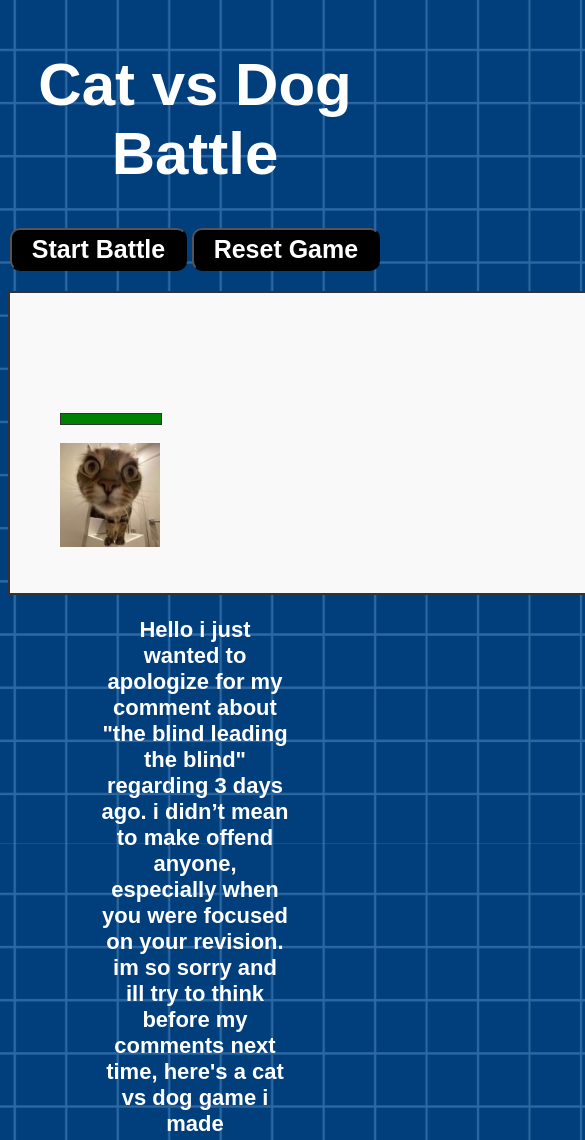
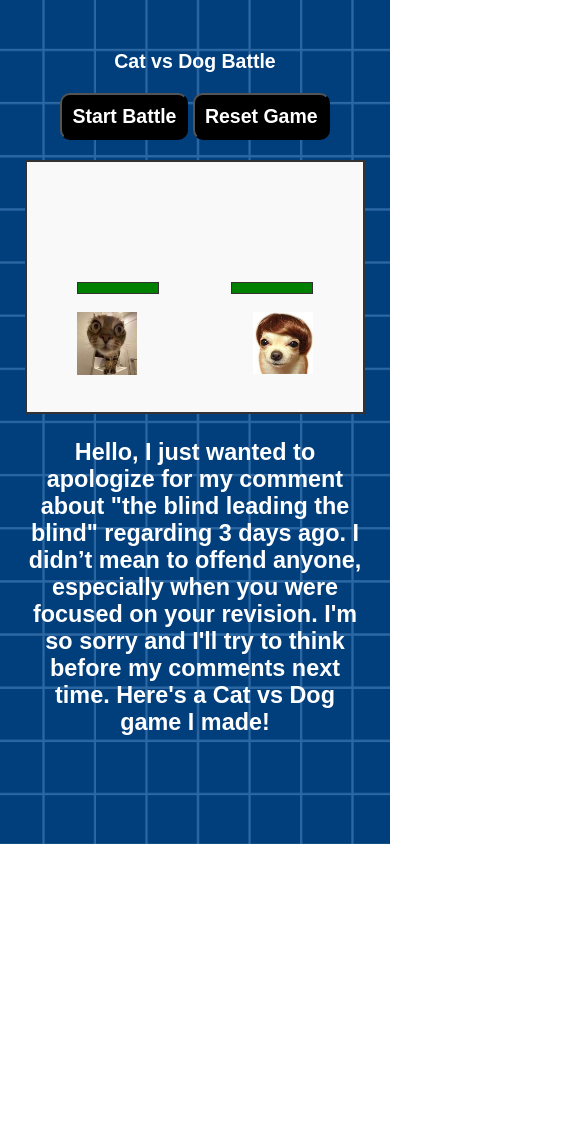
Before and after one commit to shawnsiaw/test, a plain HTML site: page index.html in a window 390 px wide. Shown: the top 1140 px of the page, 585 px wide, since content can reach past the window. After the commit the page ends 844 px from the top, so only its background shows below. Drawn offline with Linux system fonts and the light colour scheme; a web font is replaced by a local one.

Commit message:
Update index.html

```diff
--- a/index.html
+++ b/index.html
@@ -10,35 +10,44 @@
       text-align: center;
       margin-top: 50px;
       font-family: "Amaranth", sans-serif;
-      background-image: url(imagesrenes/grid.jpg);
+      background-image: url('imagesrenes/grid.jpg');
       background-repeat: no-repeat;
       background-attachment: fixed;
       background-size: cover;
       font-weight: bold;
     }
+
     h1 {
-        color:white;
+      color: white;
+      font-size: 4vw; /* Adjust title size dynamically */
     }
+
     #battlefield {
       position: relative;
-      width: 800px !important;
+      width: 90%; /* Make the battlefield responsive */
+      max-width: 800px;
       height: 300px;
       margin: 20px auto;
       border: 2px solid #333;
       background-color: #f9f9f9;
     }
+
     .animal {
       position: absolute;
-      width: 100px;
+      width: 15%; /* Make animals responsive */
+      max-width: 100px;
     }
+
     .cat {
       left: 50px;
       top: 150px;
     }
+
     .dog {
       right: 50px;
       top: 150px;
     }
+
     @keyframes spin {
       0% {
         transform: rotate(0deg);
@@ -47,16 +56,17 @@
         transform: rotate(360deg);
       }
     }
+
     .projectile {
       position: absolute;
-    width: 100px;
+      width: 15%;
       height: 50px;
       background-image: url('imagesrenes/bone.png');
-    background-size: cover; /* Ensures the image covers the entire element */
-    background-repeat: no-repeat; /* Prevents the image from repeating */
-    animation: spin 0.2s linear infinite; /* Spins every 0.2 seconds */
+      background-size: cover;
+      background-repeat: no-repeat;
+      animation: spin 0.2s linear infinite;
+    }
 
-}
     .health-bar-container {
       position: absolute;
       width: 100px;
@@ -65,23 +75,28 @@
       border: 1px solid #333;
       top: 120px;
     }
+
     .health-bar {
       height: 100%;
       background-color: green;
       transition: width 0.3s;
     }
+
     .cat-health-bar {
       left: 50px;
     }
+
     .dog-health-bar {
       right: 50px;
     }
+
     .controls {
       margin-top: 20px;
     }
+
     button {
-        font-size: 25px; /* Font size */
-        max-width: 100%; /* Maximum width */
+      font-size: 4vw; /* Make button font size responsive */
+      max-width: 100%;
       color: white;
       padding: 5px 20px;
       font-weight: bold;
@@ -89,21 +104,18 @@
       background-color: black;
       font-family: "Amaranth", sans-serif;
     }
-    h1 {
-        position: relative;
-        justify-content: center;
-        display: flex;
-        font-size: 60px;
-    }
+
     p {
       position: relative;
       justify-content: center;
       display: flex;
       color: white;
-        font-size: 22px;
-        width: 50%;
-        left: 25%
+      font-size: 1.8vw; /* Adjust paragraph font size */
+      width: 80%; /* Adjust width for mobile */
+      margin: 0 auto;
+      padding-top: 10px;
     }
+
     #p1 {
       position: relative;
       justify-content: center;
@@ -112,6 +124,37 @@
       font-size: 30px;
       top: -50px;
     }
+
+    /* Responsive Styles */
+    @media screen and (max-width: 768px) {
+      #battlefield {
+        height: 250px; /* Adjust height on smaller screens */
+      }
+
+      .animal {
+        width: 18%; /* Adjust size of animals */
+      }
+
+      .health-bar-container {
+        width: 80px; /* Adjust width of health bars */
+      }
+
+      h1 {
+        font-size: 5vw; /* Adjust the font size of the title */
+      }
+
+      button {
+        font-size: 5vw; /* Adjust button font size */
+        padding: 10px;
+      }
+
+      p {
+        font-size: 6vw; /* Adjust paragraph font size */
+        padding: 5px;
+        width: 90%;
+      }
+    }
+
   </style>
 </head>
 <body>
@@ -128,11 +171,9 @@
       <div id="dog-health" class="health-bar"></div>
     </div>
     <img id="cat" class="animal cat" src="imagesrenes/cat.jpg" alt="Cat">
-    <img id="dog" class="animal dog" src="imagesrenes/dog.jpg   " alt="Dog">
+    <img id="dog" class="animal dog" src="imagesrenes/dog.jpg" alt="Dog">
   </div>
-  <p>Hello i just wanted to apologize for my comment about "the blind leading the blind" regarding 3 days ago. i didn’t mean to make offend anyone, especially when you were focused on your revision. im so sorry and ill try to think before my comments next time, here's a cat vs dog game i made
-
-  </p>
+  <p>Hello, I just wanted to apologize for my comment about "the blind leading the blind" regarding 3 days ago. I didn’t mean to offend anyone, especially when you were focused on your revision. I'm so sorry and I'll try to think before my comments next time. Here's a Cat vs Dog game I made!</p>
   <script>
     let catHealth = 5;
     let dogHealth = 5;
@@ -154,7 +195,6 @@
         dogAttacksCat();
       }
     }
-
 
     function createProjectile(x, y) {
       const projectile = document.createElement('div');
@@ -234,9 +274,6 @@
       const healthBar = document.getElementById(id);
       const healthPercentage = (health / 5) * 100;
       healthBar.style.width = healthPercentage + '%';
-    //   if (healthPercentage <= 0) {
-    //     healthBar.style.backgroundColor = 'red';
-    //   }
     }
 
     function declareWinner(winner) {
```
Lines whose indentation alone changed are shown as unchanged.
